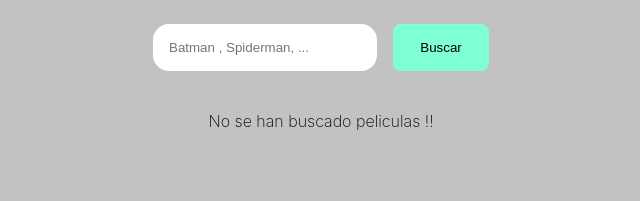
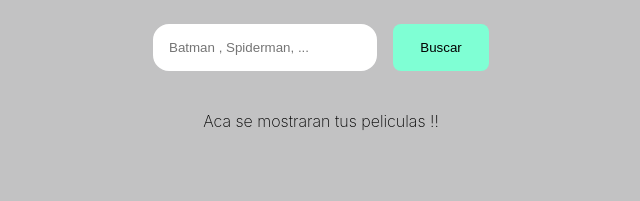
Before and after one commit to afonsecav88/films-search, a React (Vite) app: page / in a window 1280 px wide. Shown: the top 201 px of the page, without its empty margins (319-959 px from the left). Built offline with nearby package versions, Linux system fonts and the light colour scheme; no server answers.

Commit message:
create component to not founded films

```diff
--- a/package.json
+++ b/package.json
@@ -23,6 +23,7 @@
     "eslint": "^8.57.0",
     "eslint-plugin-react-hooks": "^4.6.0",
     "eslint-plugin-react-refresh": "^0.4.6",
+    "just-debounce-it": "^3.2.0",
     "typescript": "^5.2.2",
     "vite": "^5.2.0"
   }
--- /dev/null
+++ b/src/Components/NotFilmsFounded.tsx
@@ -0,0 +1,5 @@
+export const NotFilmsFounded = ({ termSearch }: { termSearch: string }) => {
+  return (
+    <div>{`No se encontraron peliculas con el término : ${termSearch}`}</div>
+  );
+};
--- a/src/Components/NotFilmsSearch.tsx
+++ b/src/Components/NotFilmsSearch.tsx
@@ -1,3 +1,3 @@
 export const NotFilmsSearch = () => {
-  return <div>No se han buscado peliculas !!</div>;
+  return <div>Aca se mostraran tus peliculas !!</div>;
 };
--- a/src/HomeSearchFilm.tsx
+++ b/src/HomeSearchFilm.tsx
@@ -4,10 +4,19 @@ import { SearchFilm } from './Components/SearchFilm';
 import { Main } from './Components/StyledComponent';
 import { NotFilmsSearch } from './Components/NotFilmsSearch';
 import { Search } from './Models/Films.Interface';
+import { NotFilmsFounded } from './Components/NotFilmsFounded';
 
 function HomeSearchFilm() {
   const [termSearch, setTermSearch] = useState<string>('');
   const [films, setFilms] = useState<Search[]>([]);
+
+  const isSearchOrFoundedFilm = () => {
+    return termSearch.length >= 3 && films.length == 0 ? (
+      <NotFilmsFounded termSearch={termSearch} />
+    ) : (
+      <NotFilmsSearch />
+    );
+  };
 
   return (
     <>
@@ -21,7 +30,7 @@ function HomeSearchFilm() {
         {films.length !== 0 ? (
           <CardFilmList films={films} />
         ) : (
-          <NotFilmsSearch />
+          isSearchOrFoundedFilm()
         )}
       </Main>
     </>
--- a/src/Hooks/useSearch.ts
+++ b/src/Hooks/useSearch.ts
@@ -2,6 +2,7 @@ import React from 'react';
 import { FormEvent, KeyboardEvent, Dispatch, ChangeEvent } from 'react';
 import { Search } from '../Models/Films.Interface';
 import { SearchService } from '../Services/SearchService';
+import debounce from 'just-debounce-it';
 
 export const useSearch = (
   termSearch: string,
--- a/src/Services/SearchService.ts
+++ b/src/Services/SearchService.ts
@@ -1,4 +1,4 @@
-import { Search } from '../Interfaces/Films.Interface';
+import { Search } from '../Models/Films.Interface';
 
 const URL_API = `https://www.omdbapi.com`;
 const API_Key = import.meta.env.VITE_API_KEY;
@@ -8,7 +8,7 @@ export const SearchService = async (searchTerm: string): Promise<Search[]> => {
     const resp = await fetch(`${URL_API}/?apikey=${API_Key}&s=${searchTerm}`);
     const data = await resp.json();
     const { Search } = data;
-    return Search;
+    return Search ?? [];
   } catch (error) {
     throw new Error('error searching movies');
   }
```
Also changed, not shown: 1 other file (tests, documents, lock files or other folders).
